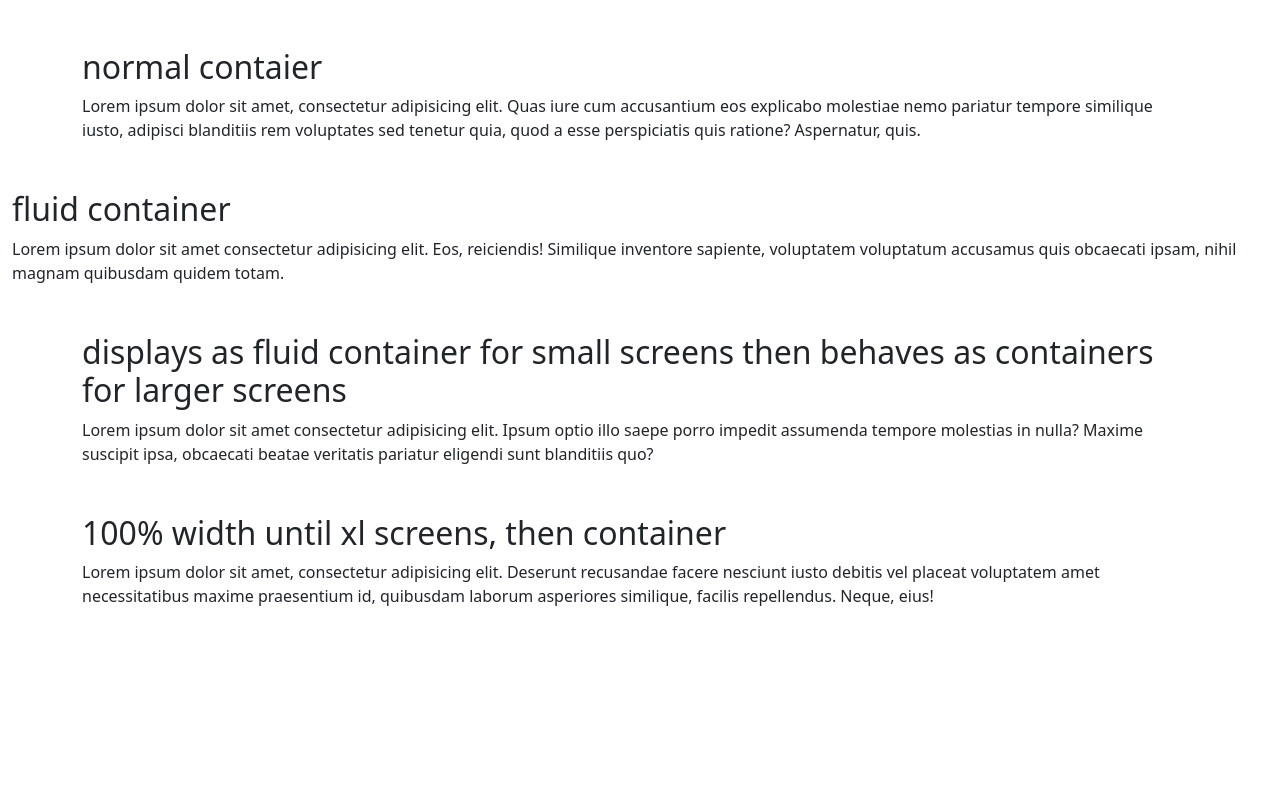
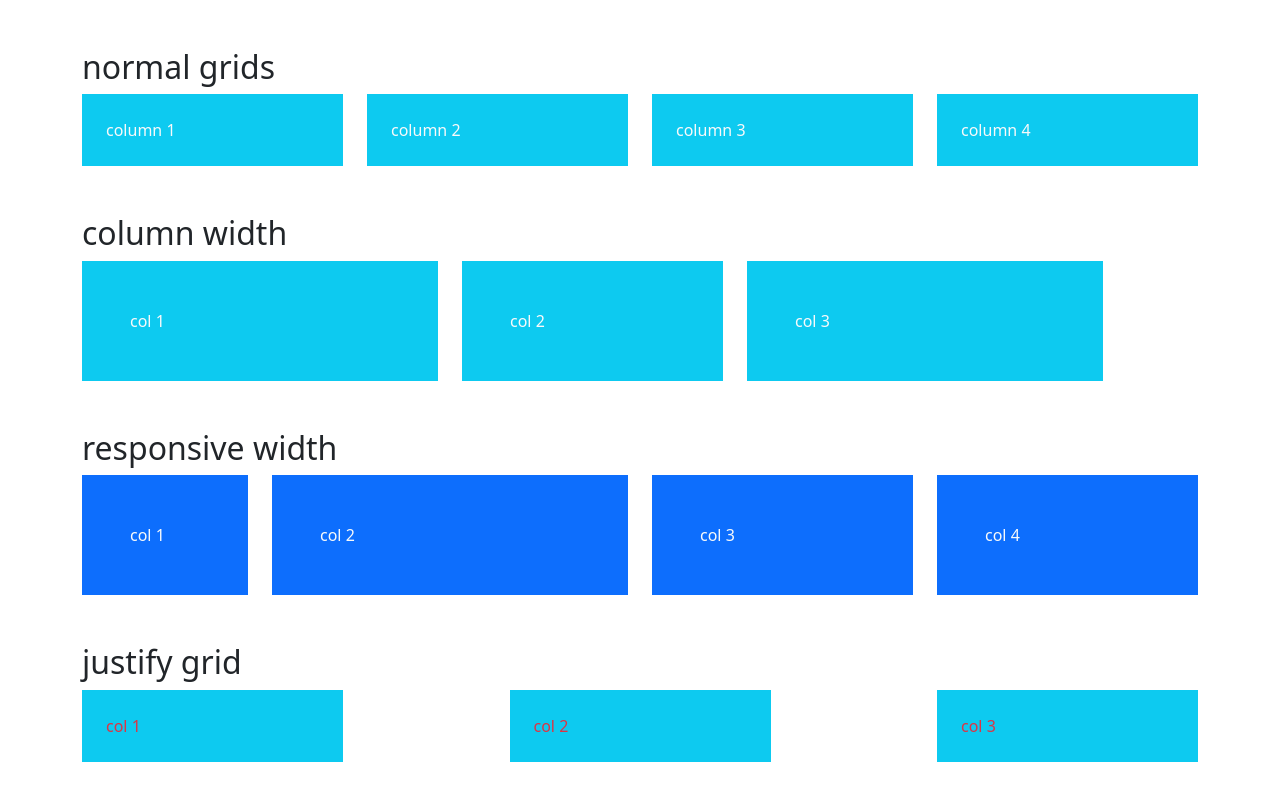
Before and after one commit to WillAmbe-Corp/bootstrap-5-tutorials, a plain HTML site: page index.html in a window 1280 px wide. Drawn offline with nearby package versions, Linux system fonts and the light colour scheme.

Commit message:
lesson 5: working with grid and display

```diff
--- a/index.html
+++ b/index.html
@@ -83,7 +83,7 @@
     <!-- dealing with margins and paddings -->
     <!-- <div class="m-1 p-1 bg-primary">small margin and padding with primary bg</div>
     <div class="mx-1 py-3 bg-info">horizontal margin 1 and vertical padding 3 on info bg</div>
-          <div class="ms-3 mt-4 pe-1 pb-4 bg-warning">start margin 3 top margin2 end padding 1 bottom padding 4 on warning bg</div> -->
+    <div class="sm-3 mt-4 pe-1 pb-4 bg-warning">start margin 3 top margin2 end padding 1 bottom padding 4 on warning bg</div> -->
 
     <!-- dealing with borders -->
     <!-- <div class="m-3 p-3 border">default borders</div>
@@ -98,7 +98,7 @@
     <div class="shadow-lg p-3 m-3 ">large box shadow </div> -->
 
     <!-- dealing with font weight -->
-             <!-- <div class="fw-bolder text-light bg-info ms-3 ps-3">bolder text</div>
+    <!-- <div class="fw-bolder text-light bg-info sm-3 ps-3">bolder text</div>
     <div class="fw-bold">bold text</div>
     <div>normal text</div>
     <div class="fw-light">light text</div>
@@ -106,8 +106,8 @@
     <div class="fw-light fst-italic text-danger">danger light italic text</div> -->
 
     <!-- dealing with containers -->
-              <div class="container my-5"> <!-- this ensures that the content of this div tag adjust to to the screen size irrespective of how the screen is displayed. it adjusts itts max-width everytime the screen size changes-->
-                <h2>normal contaier</h2>
+<!--<div class="container my-5">--> <!-- this ensures that the content of this div tag adjust to to the screen size irrespective of how the screen is displayed. it adjusts itts max-width everytime the screen size changes -->
+   <!-- <h2>normal contaier</h2>
         <p>Lorem ipsum dolor sit amet, consectetur adipisicing elit.
             Quas iure cum accusantium eos explicabo molestiae nemo pariatur
             tempore similique iusto, adipisci blanditiis rem voluptates sed tenetur quia,
@@ -115,8 +115,8 @@
         </p>
     </div>
 
-              <div class="container-fluid my-5"> <!-- it gives a fixed max-width to the content of this div tag -->
-                <h2>fluid container</h2>
+    <div class="container-fluid my-5"> it gives a fixed max-width to the content of this div tag -->
+   <!-- <h2>fluid container</h2>
         <p>Lorem ipsum dolor sit amet consectetur adipisicing elit.
             Eos, reiciendis! Similique inventore sapiente,
             voluptatem voluptatum accusamus quis obcaecati ipsam,
@@ -139,6 +139,76 @@
             voluptatem amet necessitatibus maxime praesentium id,
             quibusdam laborum asperiores similique, facilis repellendus. Neque, eius!
         </p>
+    </div> -->
+
+             <!-- dealing with grids -->
+    <div class="container my-5">
+        <h2>normal grids</h2>
+        <div class="row">
+            <div class="col">
+                <div class="p-4 bg-info text-light">column 1</div>
+            </div>
+            <div class="col">
+                <div class="bg-info p-4 text-light">column 2</div>
+            </div>
+            <div class="col">
+                <div class="bg-info p-4 text-light">column 3</div>
+            </div>
+            <div class="col">
+                <div class="bg-info p-4 text-light">column 4</div>
+            </div>
+        </div>
+    </div>
+
+                <!-- specifying the grid size for each item -->
+    <div class="container my-4">
+        <h2>column width</h2>
+        <div class="row">
+            <div class="col-4">
+                <div class="p-5 bg-info text-light">col 1</div>
+            </div>
+            <div class="col-3">
+                <div class="p-5 bg-info text-light">col 2</div>
+            </div>
+             <div class="col-4">
+                <div class="p-5 bg-info text-light">col 3</div>
+            </div>
+        </div>
+    </div>
+
+
+    <div class="container-lg my-5">
+        <h2>responsive width</h2>
+             <!--Ist works such that, for a given size stated by the coder, it appears a given way-->
+        <div class="row">
+            <div class="col-sm-3 col-lg-2">
+                <div class="p-5 bg-primary text-light">col 1</div>
+            </div>
+            <div class="col-sm-3 col-lg-4">
+                <div class="p-5 bg-primary text-light">col 2</div>
+            </div>
+            <div class="col-sm-3 col-lg-3">
+                <div class="p-5 bg-primary text-light">col 3</div>
+            </div>
+            <div class="col-sm-3 col-lg-3">
+                <div class="p-5 bg-primary text-light">col 4</div>
+            </div>
+        </div>
+    </div>
+
+    <div class="container my-5">
+        <h2>justify grid</h2>
+        <div class="row justify-content-between">
+            <div class="col-3">
+                <div class="p-4 bg-info text-danger">col 1</div>
+            </div>
+            <div class="col-3">
+                <div class="p-4 bg-info text-danger">col 2</div>
+            </div>
+            <div class="col-3">
+                <div class="p-4 bg-info text-danger">col 3</div>
+            </div>
+        </div>
     </div>
 </body>
 </html>
```
Lines whose indentation alone changed are shown as unchanged.
